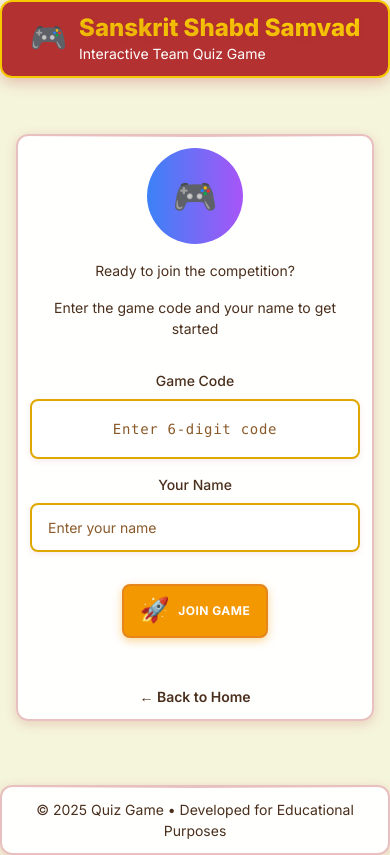
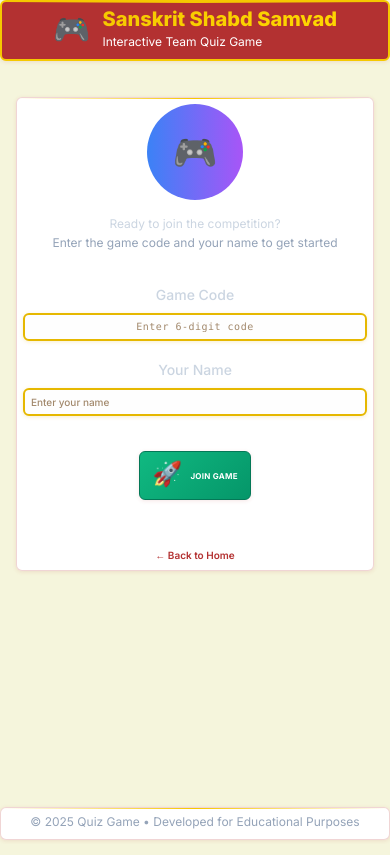
Before and after one commit to SomyaDwivedi/sanskrit-game-client, a React (Create React App) app in the folder frontend/: page /join in a window 390 px wide. Built offline with nearby package versions, Linux system fonts and the light colour scheme.

Commit message:
feat: optimize CSS styles for compact layout and improved readability across player views

```diff
--- a/frontend/src/styles/index.css
+++ b/frontend/src/styles/index.css
@@ -18,11 +18,13 @@
   --success: #b33131;
   --warning: #f14c11;
 
-  /* Background Colors - UPDATED */
+  /* Background Colors */
   --bg-primary: #f5f5dc;
-  --bg-secondary: #ffd936;
+  --bg-secondary: #fff8e1;
   --bg-card: #ffffff;
-  --bg-card-hover: #f5c800;
+  --bg-card-hover: #fefcf0;
+  --bg-input: #fefefe;
+  --bg-input-focus: #ffffff;
 
   /* Header specific colors */
   --header-bg-game: #b33131;
@@ -38,26 +40,33 @@
   /* Text Colors */
   --text-primary: #2c1810;
   --text-secondary: #4a2f1c;
-  --text-muted: #8b5a2a;
-  --text-light: #a67c3a;
+  --text-muted: #6b4423;
+  --text-light: #8b5a2a;
   --text-accent: #b33131;
   --text-on-red: #ffffff;
+  --text-input: #1a1a1a;
+  --text-placeholder: #8b6b47;
 
   /* Border Colors */
   --border: #dfa800;
+  --border-light: #f0d000;
   --border-dark: #b33131;
   --border-accent: #f39800;
+  --border-input: #e6b800;
+  --border-input-focus: #b33131;
 
   /* Glass/Card Effects */
-  --glass: rgba(255, 255, 255, 0.95);
-  --glass-border: rgba(179, 49, 49, 0.3);
-  --glass-shadow: rgba(179, 49, 49, 0.2);
+  --glass: rgba(255, 255, 255, 0.98);
+  --glass-border: rgba(179, 49, 49, 0.2);
+  --glass-shadow: rgba(179, 49, 49, 0.15);
+  --card-shadow: 0 1px 4px rgba(179, 49, 49, 0.12);
+  --card-shadow-hover: 0 2px 8px rgba(179, 49, 49, 0.18);
 
   /* Team Colors */
   --team-red: #b33131;
   --team-blue: #3b82f6;
-  --team-red-bg: rgba(179, 49, 49, 0.1);
-  --team-blue-bg: rgba(59, 130, 246, 0.1);
+  --team-red-bg: rgba(179, 49, 49, 0.08);
+  --team-blue-bg: rgba(59, 130, 246, 0.08);
 
   /* Special Effects */
   --buzzer-glow: #f14c11;
@@ -84,42 +93,42 @@ body {
   overflow-x: hidden;
   position: relative;
   transition: background-color 0.3s ease, color 0.3s ease;
-  font-size: 14px; /* Base font size */
+  font-size: 14px; /* Optimized for 1080p */
+  line-height: 1.4;
 }
 
-/* IMPROVED TYPOGRAPHY SCALE */
+/* OPTIMIZED TYPOGRAPHY FOR 1080p */
 h1 {
-  font-size: 2rem !important; /* 32px */
+  font-size: 1.625rem !important; /* 26px - good for 1080p headers */
   font-weight: 800 !important;
-  line-height: 1.2 !important;
+  line-height: 1.1 !important;
+  margin-bottom: 0.25rem !important;
 }
 
 h2 {
-  font-size: 1.5rem !important; /* 24px */
+  font-size: 1.25rem !important; /* 20px - perfect for 1080p */
   font-weight: 700 !important;
-  line-height: 1.3 !important;
+  line-height: 1.2 !important;
+  margin-bottom: 0.25rem !important;
 }
 
 h3 {
-  font-size: 1.25rem !important; /* 20px */
+  font-size: 1rem !important; /* 16px - comfortable on 1080p */
   font-weight: 600 !important;
-  line-height: 1.4 !important;
+  line-height: 1.3 !important;
+  margin-bottom: 0.25rem !important;
 }
 
 h4 {
-  font-size: 1.125rem !important; /* 18px */
+  font-size: 0.875rem !important; /* 14px */
   font-weight: 600 !important;
+  margin-bottom: 0.125rem !important;
 }
 
 p {
-  font-size: 0.875rem !important; /* 14px */
-  line-height: 1.5 !important;
-}
-
-/* IMPROVED LAYOUT SPACING */
-.game-layout {
-  padding: 0.75rem !important; /* Reduced padding */
-  gap: 0.75rem !important;
+  font-size: 0.75rem !important; /* 12px - readable on 1080p */
+  line-height: 1.4 !important;
+  margin-bottom: 0.125rem !important;
 }
 
 /* Background */
@@ -132,14 +141,14 @@ p {
   background: var(--bg-primary);
 }
 
-/* Header Styles - RED BACKGROUND */
+/* VERY COMPACT Header */
 header,
 .glass-card.header-card {
   background: var(--header-bg) !important;
   border: 2px solid var(--header-accent);
-  box-shadow: 0 4px 15px rgba(179, 49, 49, 0.3);
+  box-shadow: var(--card-shadow);
   backdrop-filter: none;
-  padding: 0.75rem !important; /* Reduced header padding */
+  padding: 0.375rem !important; /* Very small */
 }
 
 header *,
@@ -160,23 +169,25 @@ header *,
   color: var(--header-text-game) !important;
 }
 
-/* IMPROVED GLASS CARDS */
+/* VERY COMPACT GLASS CARDS */
 .glass-card {
   background: var(--glass);
-  border: 2px solid var(--glass-border);
-  border-radius: 12px; /* Slightly reduced border radius */
+  border: 1px solid var(--glass-border); /* Thinner border */
+  border-radius: 6px; /* Smaller radius */
   position: relative;
   overflow: hidden;
-  box-shadow: 0 3px 12px var(--glass-shadow); /* Reduced shadow */
+  box-shadow: var(--card-shadow);
   backdrop-filter: none;
   transition: all 0.3s ease;
-  padding: 1rem; /* Better default padding */
+  padding: 0.5rem; /* Much smaller */
+  margin-bottom: 0.25rem; /* Reduced */
 }
 
 .glass-card:hover {
   border-color: var(--border-accent);
-  box-shadow: 0 4px 16px rgba(179, 49, 49, 0.25);
-  transform: translateY(-1px); /* Reduced hover effect */
+  box-shadow: var(--card-shadow-hover);
+  transform: translateY(-1px);
+  background: var(--bg-card-hover);
 }
 
 .glass-card::before {
@@ -189,383 +200,443 @@ header *,
   background: linear-gradient(
     90deg,
     transparent,
-    var(--glass-border),
+    var(--secondary),
     transparent
   );
 }
 
-/* IMPROVED TEAM PANELS */
+/* COMPACT TEAM PANELS FOR PLAYER VIEW */
 .team-panel {
-  width: 11rem !important; /* Reduced from 12rem */
-  padding: 0.75rem !important; /* Reduced padding */
+  width: 7rem !important; /* Smaller for player view */
+  padding: 0.375rem !important;
+  background: var(--glass);
+  border: 1px solid var(--glass-border);
+  border-radius: 8px;
+  box-shadow: var(--card-shadow);
+  transition: all 0.3s ease;
+}
+
+.team-panel:hover {
+  box-shadow: var(--card-shadow-hover);
+  transform: translateY(-1px);
 }
 
 .team-panel h3 {
-  font-size: 1.125rem !important; /* Smaller team name */
-  margin-bottom: 0.5rem !important;
+  font-size: 0.75rem !important; /* Smaller for compact view */
+  margin-bottom: 0.125rem !important;
+  font-weight: 700 !important;
+  text-align: center;
 }
 
 .team-panel .score {
-  font-size: 2.5rem !important; /* Reduced from 3rem */
-  font-weight: 800 !important;
-  margin-bottom: 0.5rem !important;
+  font-size: 1.5rem !important; /* Compact but readable */
+  font-weight: 900 !important;
+  margin-bottom: 0.125rem !important;
+  text-align: center;
+  background: linear-gradient(45deg, var(--primary), var(--accent));
+  -webkit-background-clip: text;
+  -webkit-text-fill-color: transparent;
+  background-clip: text;
 }
 
 .team-panel .strikes {
-  margin-top: 0.75rem !important;
+  margin-top: 0.5rem !important;
+  display: flex;
+  flex-direction: column;
+  align-items: center;
+  gap: 0.25rem;
 }
 
 .team-panel .strikes .strike-circle {
-  width: 1.75rem !important; /* Reduced from 2rem */
-  height: 1.75rem !important;
-  font-size: 0.75rem !important;
+  width: 1.25rem !important; /* Much smaller */
+  height: 1.25rem !important;
+  font-size: 0.625rem !important;
+  border-radius: 50%;
+  display: flex;
+  align-items: center;
+  justify-content: center;
+  font-weight: 700;
+  transition: all 0.3s ease;
 }
 
-/* IMPROVED TURN INDICATOR */
+/* EXTRA COMPACT TURN INDICATOR FOR PLAYER VIEW */
 .turn-indicator {
-  padding: 0.75rem !important; /* Reduced padding */
-  margin-bottom: 0.75rem !important;
+  padding: 0.375rem !important;
+  margin-bottom: 0.1875rem !important;
+  background: linear-gradient(135deg, var(--bg-secondary), var(--glass));
+  border: 1px solid var(--border-accent);
+  border-radius: 6px;
+  box-shadow: var(--card-shadow);
 }
 
 .turn-indicator h3 {
-  font-size: 1rem !important; /* Smaller turn indicator text */
-  margin-bottom: 0.25rem !important;
+  font-size: 0.6875rem !important;
+  margin-bottom: 0.0625rem !important;
+  font-weight: 700 !important;
 }
 
 .turn-indicator p {
-  font-size: 0.75rem !important; /* Smaller subtitle */
+  font-size: 0.5625rem !important;
+  color: var(--text-secondary);
 }
 
-/* IMPROVED QUESTION CARD */
+/* EXTRA COMPACT QUESTION CARD FOR PLAYER VIEW */
 .question-card {
-  padding: 1rem !important; /* Reduced padding */
-  margin-bottom: 0.75rem !important;
+  padding: 0.5rem !important; /* Much smaller for player view */
+  margin-bottom: 0.375rem !important;
+  background: linear-gradient(135deg, var(--glass), var(--bg-secondary));
+  border: 2px solid var(--primary) !important;
+  border-radius: 8px;
+  box-shadow: 0 2px 8px rgba(179, 49, 49, 0.2);
+  position: relative;
+}
+
+.question-card::before {
+  content: "";
+  position: absolute;
+  top: -1px;
+  left: -1px;
+  right: -1px;
+  bottom: -1px;
+  background: linear-gradient(
+    45deg,
+    var(--primary),
+    var(--secondary),
+    var(--accent)
+  );
+  border-radius: 8px;
+  z-index: -1;
 }
 
 .question-card h2 {
-  font-size: 1.25rem !important; /* Smaller question text */
-  line-height: 1.4 !important;
-  margin-bottom: 0.5rem !important;
+  font-size: 0.875rem !important; /* Smaller for player view */
+  line-height: 1.2 !important;
+  margin-bottom: 0 !important;
+  text-align: center;
+  font-weight: 700 !important;
+  color: var(--text-primary);
 }
 
 .question-header {
-  padding: 0.5rem !important; /* Reduced header padding */
-  margin-bottom: 0.5rem !important;
+  padding: 0.375rem !important; /* Much smaller */
+  margin-bottom: 0.25rem !important;
+  background: linear-gradient(135deg, var(--bg-secondary), var(--glass));
+  border: 1px solid var(--border-accent);
+  border-radius: 6px;
 }
 
 .question-header h2 {
-  font-size: 1rem !important; /* Smaller header */
+  font-size: 0.75rem !important;
+  font-weight: 700 !important;
 }
 
 .question-header p {
-  font-size: 0.75rem !important; /* Smaller question counter */
+  font-size: 0.625rem !important;
+  color: var(--text-muted);
 }
 
-/* IMPROVED ANSWER GRID - VERTICAL LAYOUT */
+/* EXTRA COMPACT ANSWER GRID FOR PLAYER VIEW */
 .answer-grid {
   display: flex !important;
   flex-direction: column !important;
-  gap: 0.5rem !important; /* Reduced gap between answers */
+  gap: 0.1875rem !important; /* Even smaller gap */
   flex: 1 !important;
   overflow-y: auto !important;
+  padding: 0.0625rem;
 }
 
 .answer-card {
-  padding: 0.75rem !important; /* Reduced answer card padding */
-  border-radius: 8px !important; /* Smaller border radius */
-  min-height: auto !important;
+  padding: 0.375rem !important; /* Smaller for player view */
+  border-radius: 6px !important;
+  min-height: 1.75rem !important; /* Smaller height */
   display: flex !important;
   align-items: center !important;
   justify-content: space-between !important;
+  background: var(--glass);
+  border: 1px solid var(--glass-border);
+  box-shadow: var(--card-shadow);
+  transition: all 0.3s ease;
+}
+
+.answer-card:hover {
+  box-shadow: var(--card-shadow-hover);
+  transform: translateY(-1px);
+  border-color: var(--border-accent);
+}
+
+.answer-card.revealed {
+  background: linear-gradient(135deg, var(--secondary), #fff8e1) !important;
+  border: 1px solid var(--primary) !important;
+  box-shadow: 0 2px 12px rgba(245, 200, 0, 0.3);
 }
 
 .answer-card .answer-text {
-  font-size: 0.875rem !important; /* Smaller answer text */
-  font-weight: 500 !important;
-  line-height: 1.3 !important;
+  font-size: 0.6875rem !important; /* Smaller text for player view */
+  font-weight: 600 !important;
+  line-height: 1.2 !important;
+  flex: 1;
+  padding-right: 0.375rem;
+  color: var(--text-primary);
 }
 
 .answer-card .answer-points {
-  font-size: 0.875rem !important; /* Smaller points */
-  font-weight: 700 !important;
-  padding: 0.25rem 0.5rem !important; /* Smaller point badge */
-  border-radius: 6px !important;
-  min-width: 2.5rem !important;
+  font-size: 0.6875rem !important; /* Smaller points */
+  font-weight: 800 !important;
+  padding: 0.1875rem 0.375rem !important; /* Much smaller padding */
+  border-radius: 4px !important;
+  min-width: 1.75rem !important;
   text-align: center !important;
+  box-shadow: 0 1px 4px rgba(0, 0, 0, 0.1);
+  background: linear-gradient(135deg, var(--secondary), var(--accent));
+  color: var(--text-primary);
+  border: 1px solid var(--primary);
 }
 
-/* IMPROVED INPUT AREA */
+/* EXTRA COMPACT INPUT AREA FOR PLAYER VIEW */
 .answer-input-area {
-  padding: 0.75rem !important; /* Reduced padding */
-  margin-top: 0.5rem !important;
+  padding: 0.375rem !important;
+  margin-top: 0.1875rem !important;
+  background: var(--glass);
+  border: 1px solid var(--glass-border);
+  border-radius: 6px;
+  box-shadow: var(--card-shadow);
 }
 
 .answer-input-area h3 {
-  font-size: 1rem !important; /* Smaller input header */
-  margin-bottom: 0.5rem !important;
+  font-size: 0.6875rem !important;
+  margin-bottom: 0.1875rem !important;
+  font-weight: 700 !important;
+  text-align: center;
 }
 
 .answer-input-area p {
-  font-size: 0.75rem !important; /* Smaller input subtitle */
+  font-size: 0.5625rem !important;
+  text-align: center;
+  color: var(--text-secondary);
 }
 
-.answer-input-area input {
-  padding: 0.75rem !important; /* Better input padding */
-  font-size: 1rem !important; /* Good input text size */
-  border-radius: 8px !important;
-  margin-bottom: 0.75rem !important;
+/* IMPROVED INPUT FIELDS - Good visibility, compact */
+.input-field {
+  width: 100%;
+  padding: 0.5rem !important; /* Smaller for player view */
+  background: var(--bg-input) !important;
+  border: 2px solid var(--border-input) !important;
+  border-radius: 6px !important;
+  color: var(--text-input) !important;
+  font-size: 0.8125rem !important; /* 13px - compact but readable */
+  font-weight: 600 !important;
+  transition: all 0.3s ease;
+  box-shadow: 0 1px 4px rgba(223, 168, 0, 0.2);
+  margin-bottom: 0.1875rem;
+  line-height: 1.2;
 }
 
-.answer-input-area button {
-  padding: 0.75rem 1.5rem !important; /* Better button padding */
-  font-size: 0.875rem !important; /* Appropriate button text */
-  border-radius: 8px !important;
+.input-field:focus {
+  outline: none;
+  border-color: var(--border-input-focus) !important;
+  background: var(--bg-input-focus) !important;
+  box-shadow: 0 0 0 2px rgba(179, 49, 49, 0.2), 0 2px 8px rgba(179, 49, 49, 0.3);
+  transform: translateY(-1px);
 }
 
-/* IMPROVED GAME STATUS MESSAGES */
-.game-message {
-  padding: 0.5rem !important; /* Smaller message padding */
-  margin-bottom: 0.75rem !important;
-  border-radius: 6px !important;
-  font-size: 0.75rem !important; /* Smaller message text */
-  text-align: center !important;
+.input-field::placeholder {
+  color: var(--text-placeholder) !important;
+  font-weight: 500;
+  opacity: 0.8;
 }
 
-/* IMPROVED HOST CONTROLS */
+/* COMPACT GAME STATUS MESSAGES */
+.game-message {
+  padding: 0.375rem !important;
+  margin-bottom: 0.25rem !important;
+  border-radius: 6px !important;
+  font-size: 0.625rem !important;
+  text-align: center !important;
+  font-weight: 600 !important;
+  border: 1px solid;
+  box-shadow: var(--card-shadow);
+}
+
+.game-message.success {
+  background: linear-gradient(135deg, #f0fff4, #dcfce7);
+  border-color: #10b981;
+  color: #065f46;
+}
+
+.game-message.error {
+  background: linear-gradient(135deg, #fef2f2, #fee2e2);
+  border-color: #ef4444;
+  color: #991b1b;
+}
+
+.game-message.info {
+  background: linear-gradient(135deg, var(--bg-secondary), var(--glass));
+  border-color: var(--border-accent);
+  color: var(--text-primary);
+}
+
+/* LARGER HOST CONTROLS FOR BETTER USABILITY */
 .host-controls {
-  padding: 0.5rem !important; /* Reduced control padding */
+  padding: 0.75rem !important; /* Much larger */
   margin-top: 0.5rem !important;
+  background: var(--glass);
+  border: 2px solid var(--glass-border);
+  border-radius: 8px;
+  box-shadow: var(--card-shadow);
 }
 
 .host-controls button {
-  padding: 0.375rem 0.75rem !important; /* Smaller buttons */
-  font-size: 0.75rem !important; /* Smaller button text */
+  padding: 0.625rem 1rem !important; /* Much larger buttons */
+  font-size: 0.75rem !important; /* Larger text */
   border-radius: 6px !important;
+  font-weight: 700 !important; /* Bolder text */
+  margin: 0.25rem; /* More spacing between buttons */
+  transition: all 0.3s ease;
+  min-width: 5rem; /* Ensure buttons are wide enough */
 }
 
-/* IMPROVED PROGRESS INDICATORS */
-.progress-dot {
-  width: 0.75rem !important; /* Smaller progress dots */
-  height: 0.75rem !important;
-  border-radius: 50% !important;
-}
-
-/* Button Styles */
+/* COMPACT BUTTON STYLES */
 .btn-primary,
 .btn-secondary,
 .btn-accent,
 .btn-success,
 .btn-warning {
-  padding: 0.75rem 1.5rem;
+  padding: 0.5rem 1rem; /* Much smaller */
   border: none;
-  border-radius: 8px; /* Reduced border radius */
-  font-weight: 600;
+  border-radius: 6px;
+  font-weight: 700;
   cursor: pointer;
   transition: all 0.3s ease;
   text-transform: uppercase;
-  letter-spacing: 0.5px;
+  letter-spacing: 0.25px;
   display: inline-flex;
   align-items: center;
   justify-content: center;
   position: relative;
   overflow: hidden;
   z-index: 1;
-  font-size: 0.875rem; /* Better button text size */
+  font-size: 0.625rem !important; /* Much smaller */
+  box-shadow: var(--card-shadow);
+  border: 1px solid transparent;
 }
 
 .btn-primary {
-  background: var(--primary);
+  background: linear-gradient(135deg, var(--primary), var(--primary-light));
   color: var(--text-on-red);
-  box-shadow: 0 3px 10px rgba(179, 49, 49, 0.4); /* Reduced shadow */
-  border: 2px solid var(--primary-dark);
-  font-weight: 700;
+  border-color: var(--primary-dark);
 }
 
 .btn-primary:hover {
-  transform: translateY(-1px); /* Reduced hover effect */
-  box-shadow: 0 4px 14px rgba(179, 49, 49, 0.5);
-  background: var(--primary-light);
+  transform: translateY(-1px);
+  box-shadow: var(--card-shadow-hover);
+  background: linear-gradient(135deg, var(--primary-light), var(--primary));
   border-color: var(--secondary);
 }
 
 .btn-secondary {
-  background: var(--secondary);
+  background: linear-gradient(135deg, var(--secondary), var(--secondary-dark));
   color: var(--text-primary);
-  box-shadow: 0 3px 10px rgba(245, 200, 0, 0.4);
-  border: 2px solid var(--secondary-dark);
-  font-weight: 700;
+  border-color: var(--secondary-dark);
 }
 
 .btn-secondary:hover {
   transform: translateY(-1px);
-  box-shadow: 0 4px 14px rgba(245, 200, 0, 0.5);
-  background: var(--secondary-dark);
+  box-shadow: var(--card-shadow-hover);
+  background: linear-gradient(135deg, var(--secondary-dark), var(--secondary));
   border-color: var(--primary);
 }
 
 .btn-success {
-  background: var(--accent);
+  background: linear-gradient(135deg, #10b981, #059669);
   color: white;
-  box-shadow: 0 3px 10px rgba(243, 152, 0, 0.4);
-  border: 2px solid #e5851a;
-  font-weight: 700;
+  border-color: #047857;
 }
 
 .btn-success:hover {
   transform: translateY(-1px);
-  box-shadow: 0 4px 14px rgba(243, 152, 0, 0.5);
-  background: #e5851a;
-  border-color: var(--primary);
+  box-shadow: 0 4px 16px rgba(16, 185, 129, 0.4);
+  background: linear-gradient(135deg, #059669, #047857);
 }
 
 .btn-warning {
-  background: var(--warning);
+  background: linear-gradient(135deg, var(--warning), #e04409);
   color: white;
-  box-shadow: 0 3px 10px rgba(241, 76, 17, 0.3);
+  border-color: #dc2626;
 }
 
 .btn-warning:hover {
   transform: translateY(-1px);
-  box-shadow: 0 4px 14px rgba(241, 76, 17, 0.4);
-  background: #e04409;
+  box-shadow: 0 4px 16px rgba(241, 76, 17, 0.4);
+  background: linear-gradient(135deg, #e04409, #dc2626);
 }
 
-.btn-accent {
-  background: var(--accent);
-  color: white;
-  box-shadow: 0 3px 12px rgba(243, 152, 0, 0.3);
+/* COMPACT PROGRESS INDICATORS */
+.progress-dot {
+  width: 0.625rem !important; /* Much smaller */
+  height: 0.625rem !important;
+  border-radius: 50% !important;
+  border: 1px solid var(--border);
+  transition: all 0.3s ease;
 }
 
-.btn-accent:hover {
-  transform: translateY(-1px);
-  box-shadow: 0 6px 20px rgba(243, 152, 0, 0.4);
-  background: #e5851a;
+.progress-dot.active {
+  background: var(--secondary);
+  border-color: var(--primary);
+  box-shadow: 0 1px 4px rgba(245, 200, 0, 0.4);
 }
 
-/* Input Fields */
-.input-field {
-  width: 100%;
-  padding: 0.75rem 1rem; /* Better input padding */
-  background: white;
-  border: 2px solid var(--border);
-  border-radius: 8px; /* Reduced border radius */
-  color: var(--text-primary);
-  font-size: 0.875rem; /* Better input text size */
-  transition: all 0.3s ease;
-  box-shadow: 0 2px 6px rgba(179, 49, 49, 0.1); /* Reduced shadow */
-}
-
-.input-field:focus {
-  outline: none;
-  border-color: var(--primary);
-  box-shadow: 0 0 0 3px rgba(179, 49, 49, 0.2);
-  background: white;
-}
-
-.input-field::placeholder {
-  color: var(--text-muted);
-}
-
-/* Text Styling */
-.gradient-text-primary {
-  background: linear-gradient(45deg, var(--primary) 0%, var(--accent) 100%);
-  -webkit-background-clip: text;
-  -webkit-text-fill-color: transparent;
-  background-clip: text;
-}
-
-h1 {
-  color: var(--primary) !important;
-  text-shadow: 2px 2px 4px rgba(179, 49, 49, 0.2);
-  font-weight: 800;
-}
-
-.text-slate-300,
-.text-slate-400 {
-  color: var(--text-secondary) !important;
-}
-
-/* Game Elements */
-.answer-revealed {
-  background: var(--secondary) !important;
-  border: 2px solid var(--primary) !important;
-  color: var(--text-primary) !important;
-  box-shadow: 0 3px 12px rgba(245, 200, 0, 0.4); /* Reduced shadow */
-  font-weight: 600;
-}
-
-.answer-hidden {
-  background: white !important;
-  border: 2px solid var(--border) !important;
-  color: var(--text-muted) !important;
-}
-
-.question-card {
-  background: white !important;
-  border: 3px solid var(--primary) !important;
-  box-shadow: 0 3px 12px rgba(179, 49, 49, 0.2); /* Reduced shadow */
-}
-
-.score-display {
-  background: var(--secondary) !important;
-  color: var(--text-primary) !important;
-  font-weight: 800;
-  border: 3px solid var(--primary) !important;
-  box-shadow: 0 3px 10px rgba(245, 200, 0, 0.4); /* Reduced shadow */
-}
-
-/* Links and Navigation */
-a {
-  color: var(--primary) !important;
-  font-weight: 600;
-  font-size: 0.875rem !important; /* Better link size */
-}
-
-a:hover {
-  color: var(--accent) !important;
-  text-decoration: underline;
+.progress-dot.completed {
+  background: var(--primary);
+  border-color: var(--primary-dark);
 }
 
 /* RESPONSIVE IMPROVEMENTS */
 @media (max-width: 1024px) {
   .team-panel {
-    width: 10rem !important;
-    padding: 0.5rem !important;
+    width: 7rem !important;
+    padding: 0.375rem !important;
   }
 
   .team-panel .score {
-    font-size: 2rem !important;
+    font-size: 1.25rem !important;
   }
 
   .glass-card {
-    padding: 0.75rem !important;
+    padding: 0.375rem !important;
   }
 
   .answer-card {
-    padding: 0.5rem !important;
+    padding: 0.375rem !important;
+    min-height: 1.75rem !important;
   }
 }
 
 @media (max-width: 640px) {
   body {
-    font-size: 12px; /* Smaller base font on mobile */
+    font-size: 11px;
   }
 
   .team-panel {
-    width: 8rem !important;
-    padding: 0.5rem !important;
+    width: 6rem !important;
+    padding: 0.25rem !important;
   }
 
   .team-panel .score {
-    font-size: 1.5rem !important;
+    font-size: 1.125rem !important;
   }
 
   .answer-card {
-    padding: 0.5rem !important;
+    padding: 0.375rem !important;
+    min-height: 1.5rem !important;
   }
 
   .answer-card .answer-text {
-    font-size: 0.75rem !important;
+    font-size: 0.625rem !important;
+  }
+
+  .input-field {
+    padding: 0.375rem !important;
+    font-size: 0.625rem !important;
   }
 
   .btn-primary,
@@ -573,24 +644,24 @@ a:hover {
   .btn-accent,
   .btn-success,
   .btn-warning {
-    font-size: 0.75rem !important;
-    padding: 0.5rem 1rem !important;
+    font-size: 0.5rem !important;
+    padding: 0.375rem 0.75rem !important;
   }
 
   h1 {
-    font-size: 1.5rem !important;
+    font-size: 1.25rem !important;
   }
 
   h2 {
-    font-size: 1.25rem !important;
+    font-size: 1rem !important;
   }
 }
 
-/* Animations */
+/* ANIMATIONS */
 @keyframes fadeIn {
   from {
     opacity: 0;
-    transform: translateY(10px); /* Reduced animation distance */
+    transform: translateY(5px);
   }
   to {
     opacity: 1;
@@ -604,19 +675,19 @@ a:hover {
     transform: translateY(0px);
   }
   50% {
-    transform: translateY(-8px); /* Reduced float distance */
+    transform: translateY(-4px);
   }
 }
 
 @keyframes pulse-glow {
   0%,
   100% {
-    box-shadow: 0 6px 20px rgba(239, 68, 68, 0.3); /* Reduced glow */
+    box-shadow: var(--card-shadow);
     transform: scale(1);
   }
   50% {
-    box-shadow: 0 8px 25px rgba(239, 68, 68, 0.6);
-    transform: scale(1.01); /* Reduced scale */
+    box-shadow: var(--card-shadow-hover);
+    transform: scale(1.005);
   }
 }
 
@@ -629,9 +700,20 @@ a:hover {
   }
 }
 
+@keyframes reveal {
+  from {
+    opacity: 0;
+    transform: scale(0.95);
+  }
+  to {
+    opacity: 1;
+    transform: scale(1);
+  }
+}
+
 /* Animated Elements */
 .animated-card {
-  animation: fadeIn 0.5s ease-out; /* Faster animation */
+  animation: fadeIn 0.4s ease-out;
   animation-fill-mode: both;
 }
 
@@ -643,13 +725,17 @@ a:hover {
   animation: pulse-glow 2s ease-in-out infinite;
 }
 
+.animate-reveal {
+  animation: reveal 0.3s ease-out;
+}
+
 /* Loading Spinner */
 .spinner {
-  width: 18px; /* Smaller spinner */
-  height: 18px;
-  border: 2px solid var(--border);
-  border-top: 2px solid var(--primary);
-  border-right: 2px solid var(--secondary);
+  width: 12px;
+  height: 12px;
+  border: 1px solid var(--border);
+  border-top: 1px solid var(--primary);
+  border-right: 1px solid var(--secondary);
   border-radius: 50%;
   animation: spin 1s linear infinite;
   display: inline-block;
@@ -657,21 +743,53 @@ a:hover {
 
 /* Button Size Variants */
 .btn-sm {
-  padding: 0.375rem 0.75rem;
-  font-size: 0.75rem;
-  border-radius: 6px;
+  padding: 0.25rem 0.5rem;
+  font-size: 0.5rem;
+  border-radius: 4px;
 }
 
 .btn-lg {
-  padding: 0.875rem 1.75rem;
-  font-size: 1rem;
+  padding: 0.75rem 1.25rem;
+  font-size: 0.75rem;
+  border-radius: 8px;
+}
+
+.btn-xl {
+  padding: 1rem 1.5rem;
+  font-size: 0.875rem;
   border-radius: 10px;
 }
 
-.btn-xl {
-  padding: 1rem 2rem;
-  font-size: 1.125rem;
-  border-radius: 12px;
+/* Text Styling */
+.gradient-text-primary {
+  background: linear-gradient(45deg, var(--primary) 0%, var(--accent) 100%);
+  -webkit-background-clip: text;
+  -webkit-text-fill-color: transparent;
+  background-clip: text;
+}
+
+/* Game Elements */
+.score-display {
+  background: linear-gradient(135deg, var(--secondary), #fff8e1) !important;
+  color: var(--text-primary) !important;
+  font-weight: 800;
+  border: 1px solid var(--primary) !important;
+  box-shadow: var(--card-shadow);
+  border-radius: 6px;
+  padding: 0.5rem;
+}
+
+/* Links and Navigation */
+a {
+  color: var(--primary) !important;
+  font-weight: 600;
+  font-size: 0.625rem !important;
+  transition: all 0.3s ease;
+}
+
+a:hover {
+  color: var(--accent) !important;
+  text-decoration: underline;
 }
 
 /* Print Styles */
```
